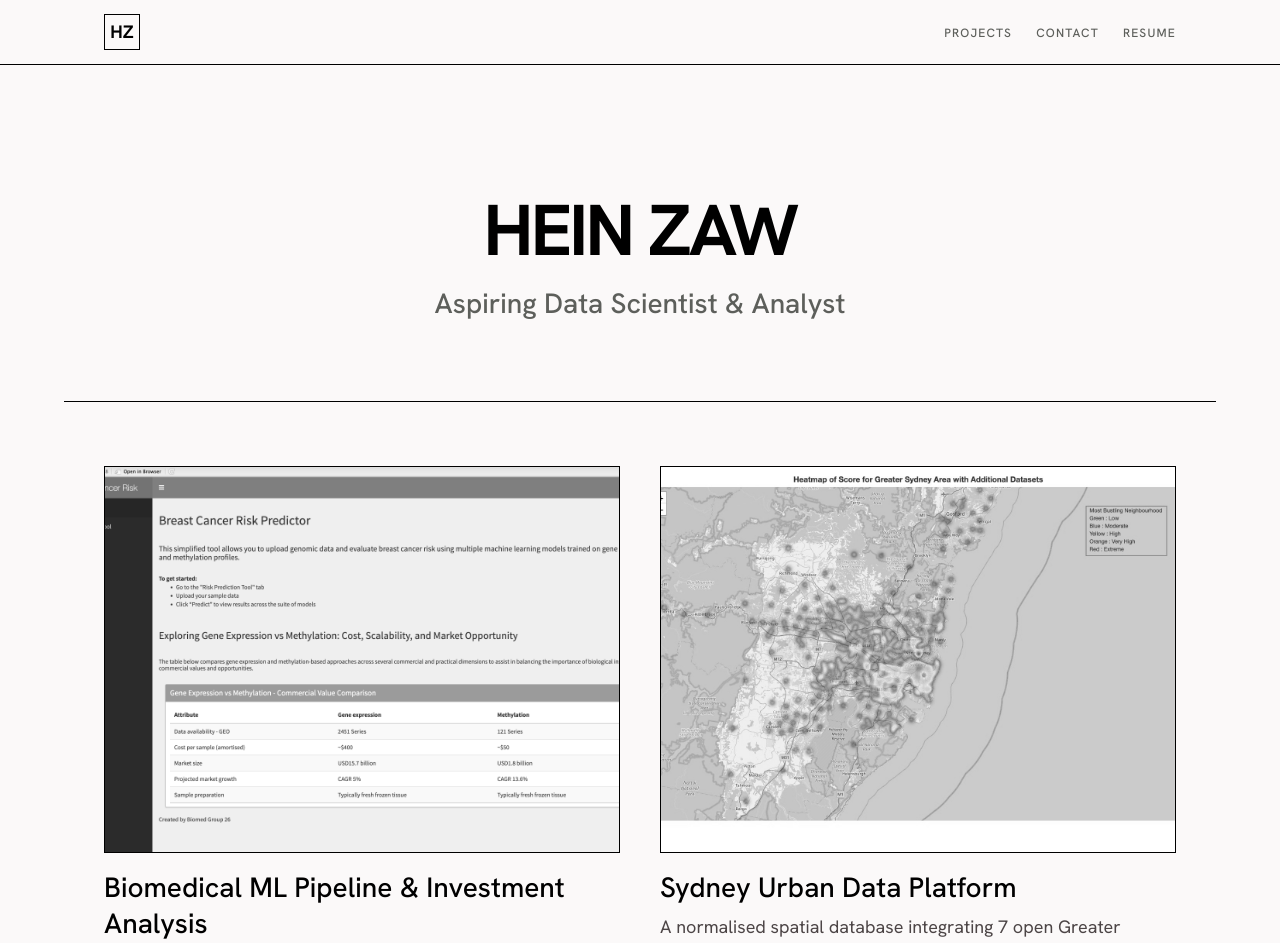
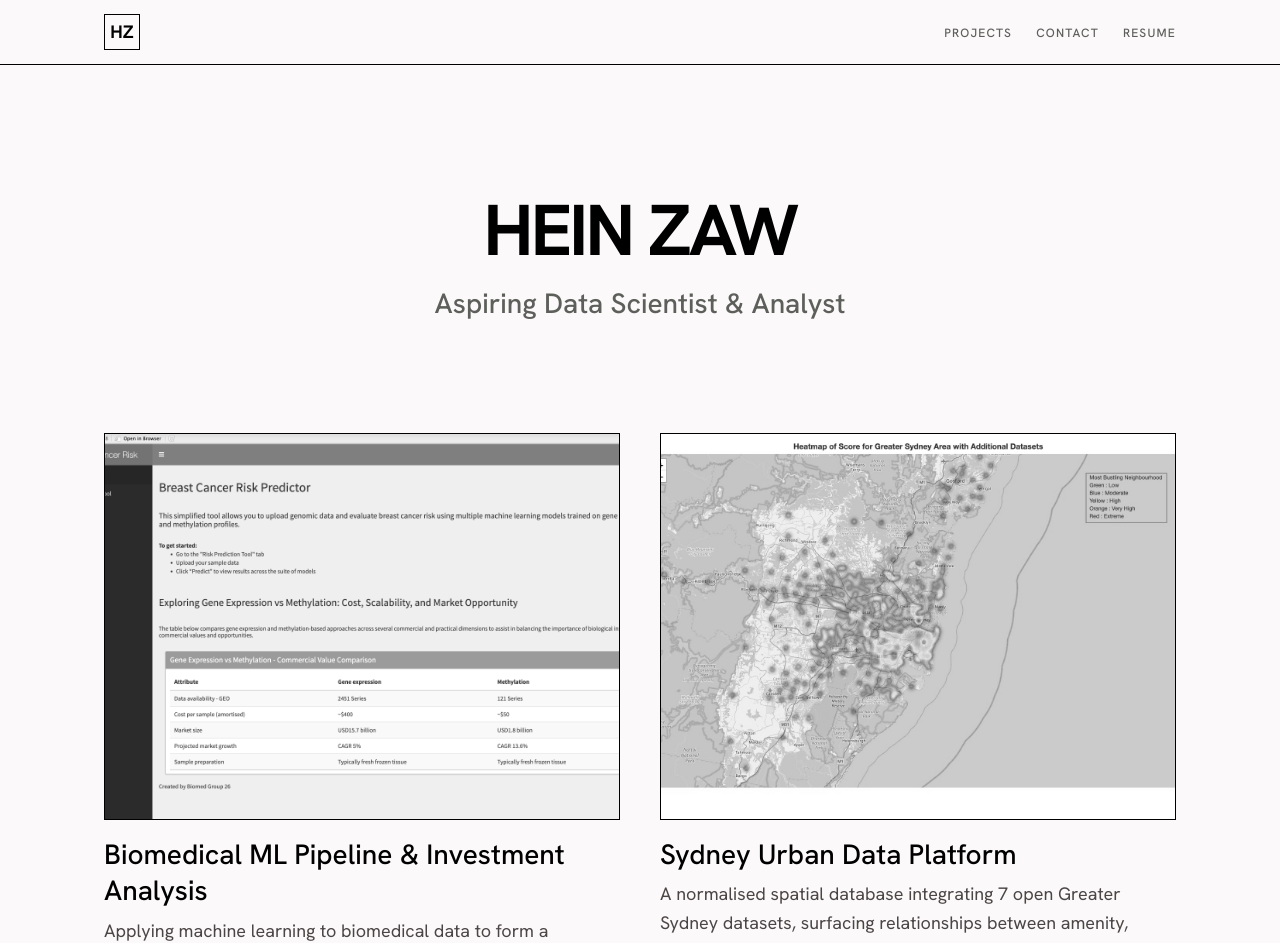
Before and after one commit to heinhtetzaw29/portfolio-website, a React (Vite) app: page / in a window 1280 px wide. Shown: the top 943 px of the page. Built offline with nearby package versions, Linux system fonts and the light colour scheme.

Commit message:
Remove divider between hero and projects, match mockup spacing
Drops the border-t line between the hero and the project grid so the
transition is pure whitespace, as in the design reference, and tunes
the padding to match its gap more closely.

Co-Authored-By: Claude Sonnet 5 <noreply@anthropic.com>

```diff
--- a/src/components/Projects.jsx
+++ b/src/components/Projects.jsx
@@ -5,7 +5,7 @@ export default function Projects() {
   return (
     <section
       id="projects"
-      className="mx-auto max-w-6xl border-t border-ink px-5 py-12 md:px-10 md:py-16"
+      className="mx-auto max-w-6xl px-5 pb-12 pt-4 md:px-10 md:pb-16 md:pt-8"
     >
       <div className="grid grid-cols-1 gap-8 md:grid-cols-2 md:gap-10">
         {projects.map((project) => (
```
